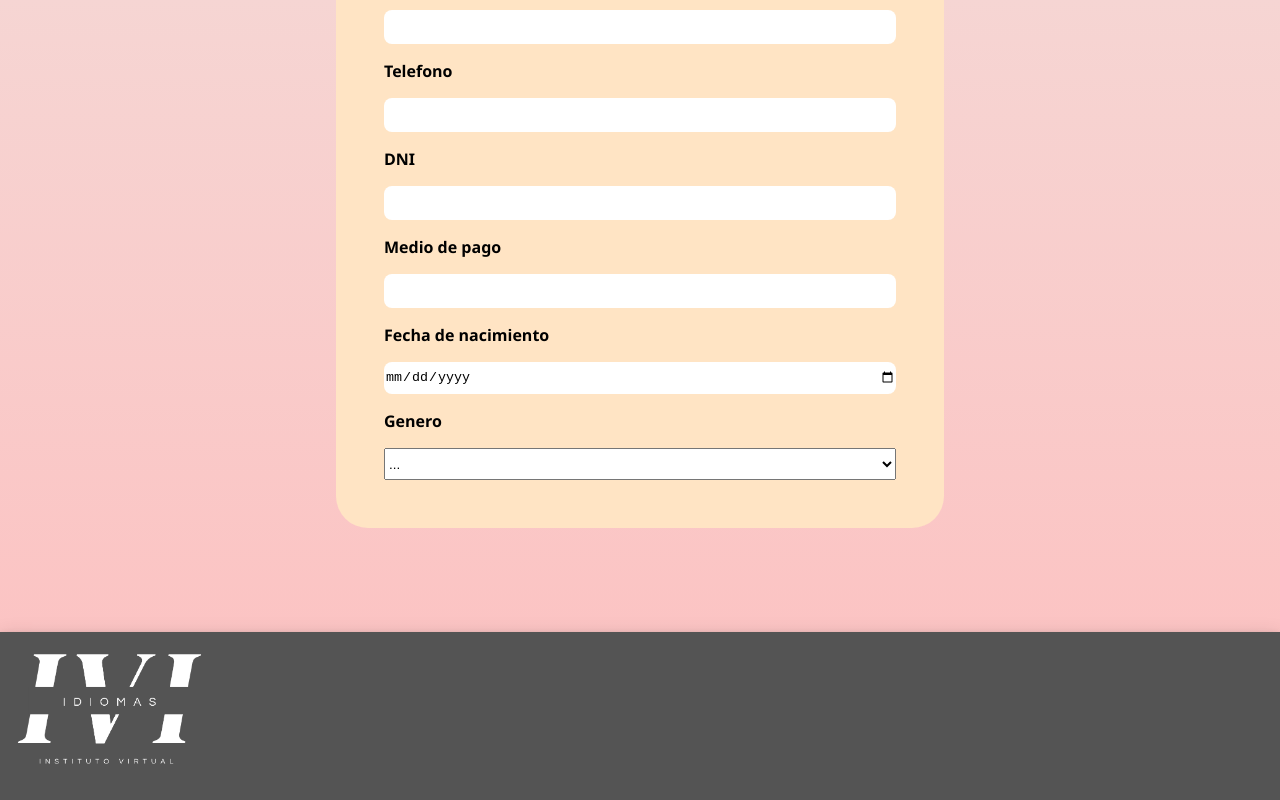
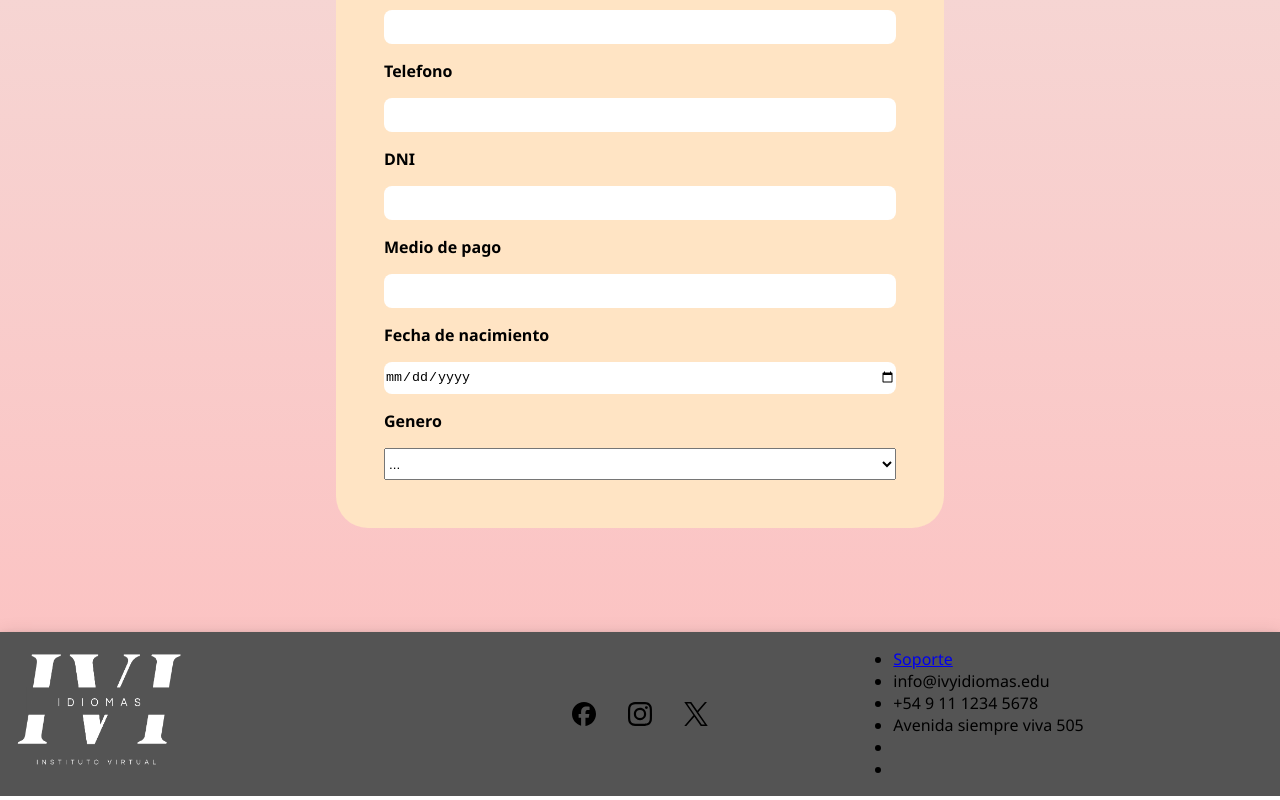
Before and after one commit to enzofet/IntegradorProgramacionWeb, a plain HTML site: page inscripcion.html in a window 1280 px wide. Shown: the part 324-1124 px from the top of the page. Drawn offline with Linux system fonts and the light colour scheme.

Commit message:
Me esta cambiando todo dea

```diff
--- a/css/style.css
+++ b/css/style.css
@@ -62,16 +62,14 @@ body {
 .logo-container {
     display: flex;
     width: 100%;
-    height: 100%;
     justify-content: flex-start;
     align-items: flex-start;
 }
 
 
-
 .logo-container img {
     padding-left: 20%;
-    width: 60%;
+    width: 100%;
     height: 60%;
     object-fit: contain;
     margin-top: 8%;
@@ -117,9 +115,26 @@ body {
     background-color: #545454;
     grid-row: 3;
     box-shadow: 0 4px 8px 0 rgba(0, 0, 0, 0.2), 0 6px 20px 0 rgba(0, 0, 0, 0.19);
+    display: grid;
+    grid-template-columns: 1fr 1fr 1fr;
+    grid-template-rows: 1fr;
 }
 
 .logo-footer img{
-    width: 15%;
+    width: 40%;
     padding: 0 15px;
 }
+
+.footer-container div{
+    display: flex;
+}
+
+.redes-sociales {
+    justify-content: center;
+    align-items: center;
+    gap: 2rem;
+}
+
+.redes-sociales img {
+    width: 1.5rem;
+}
--- a/inscripcion.html
+++ b/inscripcion.html
@@ -57,8 +57,21 @@
       <div class="logo-footer">
         <img src="./img/logo-instituto.png" alt="logo.png" />
       </div>
-      <div class="redes-sociales"></div>
-      <div class="direccion-container"></div>
+      <div class="redes-sociales">
+        <img src="./img/iconos-redes-footer/facebook.svg" alt="icono-facebook">
+        <img src="./img/iconos-redes-footer/instagram.svg" alt="icono-instragram">
+        <img src="./img/iconos-redes-footer/x.svg" alt="icono-x">
+      </div>
+      <div class="informacion-container">
+        <ul>
+            <li><a href="#">Soporte</a></li>
+            <li>info@ivyidiomas.edu</li>
+            <li>+54 9 11 1234 5678</li>
+            <li>Avenida siempre viva 505</li>
+            <li></li>
+            <li></li>
+        </ul>
+      </div>
     </footer>
   </body>
 </html>
```
Also changed, not shown: cursos.html (+5 -1 lines), index.html (+5 -1 lines), img/iconos-redes-footer/facebook.svg (added), img/iconos-redes-footer/instagram.svg (added), img/iconos-redes-footer/x.svg (added), img/resources-home/camp-verano.png (deleted), img/resources-home/oferta-conversacion.png (deleted), img/resources-home/oferta-español.png (deleted), img/resources-home/oferta-ingles.png (deleted), 1 other file.
